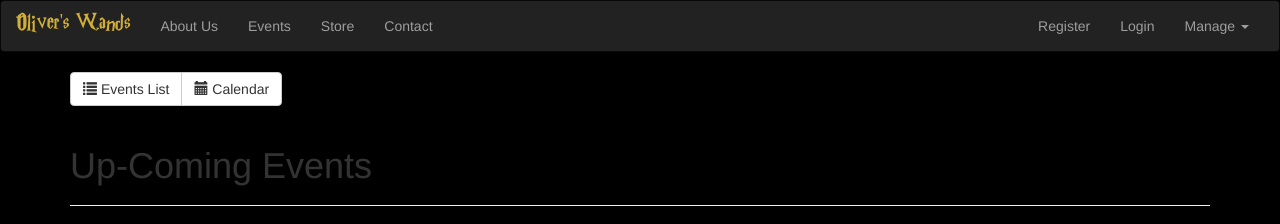
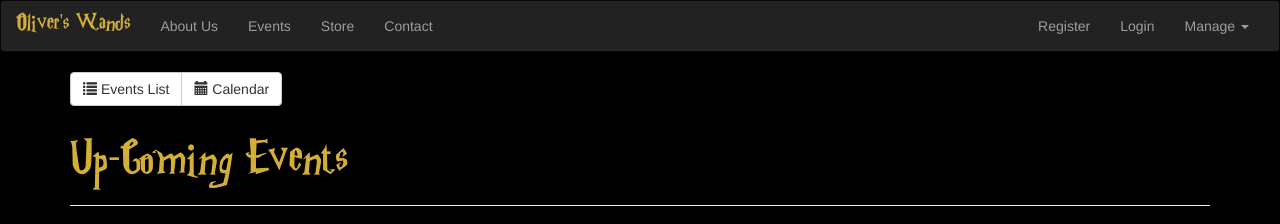
Before and after one commit to nebeinstein/store-website, an Angular app: page /list/1 in a window 1280 px wide. Shown: the top 224 px of the page. Built offline with nearby package versions, Linux system fonts and the light colour scheme; grey boxes are pictures that could not be loaded.

Commit message:
changed the titles for the events page to be hp font and gold, changed the color of the calendar to gold

```diff
--- a/src/app/events/events-calendar/calendar-day/calendar-day.component.css
+++ b/src/app/events/events-calendar/calendar-day/calendar-day.component.css
@@ -11,6 +11,6 @@ td {
 .today {
     padding: 5px;
     font-weight: bold;
-    background: #1abc9c;
+    background: #D4AF37;
     color: white !important
 }
--- a/src/app/events/events-calendar/events-calendar.component.css
+++ b/src/app/events/events-calendar/events-calendar.component.css
@@ -1,11 +1,29 @@
+@font-face {
+    font-family: 'Harry-Potter';
+    src:    url('../../fonts/harry-potter-font/Harry-Potter.ttf.woff') format('woff'),
+            url('../../fonts/harry-potter-font/Harry-Potter.ttf.svg#Harry-Potter') format('svg'),
+            url('../../fonts/harry-potter-font/Harry-Potter.ttf.eot'),
+            url('../../fonts/harry-potter-font/Harry-Potter.ttf.eot?#iefix') format('embedded-opentype');
+    font-weight: normal;
+    font-style: normal;
+}
+
+.hpFont {
+    font-family: 'Harry-Potter';
+}
+
+.goldText {
+    color: #D4AF37;
+}
+
 ul {list-style-type: none;}
-body {font-family: Verdana, sans-serif;}
+/*body {font-family: Verdana, sans-serif;}*/
 
 /* Month header */
 .month {
     padding: 70px 25px;
     width: 100%;
-    background: #1abc9c;
+    background: #D4AF37;
     text-align: center;
 }
 
--- a/src/app/events/events-calendar/events-calendar.component.html
+++ b/src/app/events/events-calendar/events-calendar.component.html
@@ -1,7 +1,7 @@
 <div class="row">
     <div class="col-md-12">
         <div class="page-header">
-            <h1>Events Calendar</h1>
+            <h1 class="hpFont goldText">Events Calendar</h1>
         </div>
     </div>
 </div>
--- a/src/app/events/events-list/events-list.component.css
+++ b/src/app/events/events-list/events-list.component.css
@@ -0,0 +1,17 @@
+@font-face {
+    font-family: 'Harry-Potter';
+    src:    url('../../fonts/harry-potter-font/Harry-Potter.ttf.woff') format('woff'),
+            url('../../fonts/harry-potter-font/Harry-Potter.ttf.svg#Harry-Potter') format('svg'),
+            url('../../fonts/harry-potter-font/Harry-Potter.ttf.eot'),
+            url('../../fonts/harry-potter-font/Harry-Potter.ttf.eot?#iefix') format('embedded-opentype');
+    font-weight: normal;
+    font-style: normal;
+}
+
+.hpFont {
+    font-family: 'Harry-Potter';
+}
+
+.goldText {
+    color: #D4AF37;
+}
--- a/src/app/events/events-list/events-list.component.html
+++ b/src/app/events/events-list/events-list.component.html
@@ -1,7 +1,7 @@
 <div class="row">
     <div class="col-md-12">
         <div class="page-header">
-            <h1>Up-Coming Events</h1>
+            <h1 class="hpFont goldText">Up-Coming Events</h1>
         </div>
     </div>
 </div>
```
